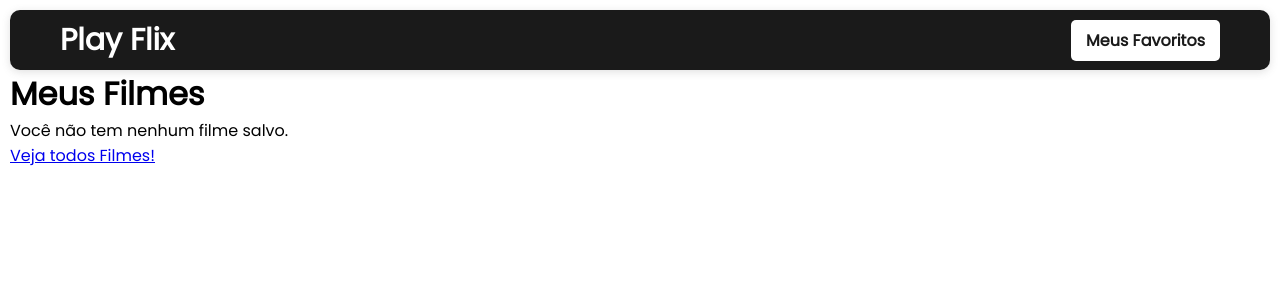
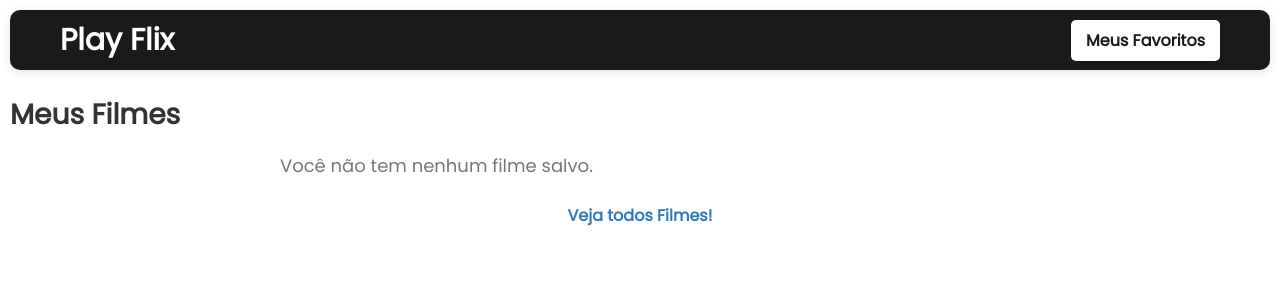
Before and after one commit to pablo-cruzbr/MovieFlix, a React (Vite) app: page /favoritos in a window 1280 px wide. Shown: the top 300 px of the page. Built offline with nearby package versions, Linux system fonts and the light colour scheme.

Commit message:
Atualizando styles da rota /favoritos

```diff
--- a/src/pages/Favoritos/favoritos.css
+++ b/src/pages/Favoritos/favoritos.css
@@ -0,0 +1,79 @@
+.movie-list-container {
+    margin-top: 1.5rem;
+}
+
+.movie-list-title {
+    margin-bottom: 1rem;
+    font-size: 1.75rem;
+    font-weight: bold;
+    color: #333;
+}
+
+.empty-movie-list-message {
+    font-size: 1.125rem;
+    color: #777;
+}
+
+.movie-list {
+    width: 90%;
+    max-width: 720px;
+    margin: 0 auto;
+}
+
+.movie-list-item {
+    list-style: none;
+    display: flex;
+    justify-content: space-between;
+    align-items: center;
+    padding: 0.75rem 0;
+    border-bottom: 1px solid #eee;
+}
+
+.movie-list-item:last-child {
+    border-bottom: none;
+}
+
+.movie-title {
+    font-size: 1rem;
+    color: #555;
+}
+
+.movie-actions {
+    display: flex;
+    gap: 0.5rem;
+}
+
+.movie-details-link,
+.movie-delete-button {
+    padding: 0.5rem 1rem;
+    border: 1px solid #ccc;
+    border-radius: 4px;
+    text-decoration: none;
+    color: #337ab7;
+    background-color: transparent;
+    cursor: pointer;
+    font-size: 0.875rem;
+}
+
+.movie-delete-button {
+    color: #d9534f;
+    border-color: #d9534f;
+}
+
+.movie-details-link:hover,
+.movie-delete-button:hover {
+    background-color: #f8f8f8;
+}
+
+.view-all-link {
+    display: block;
+    margin-top: 1.5rem;
+    text-align: center;
+    text-decoration: none;
+    color: #337ab7;
+    font-weight: bold;
+}
+
+.view-all-link:hover {
+    text-decoration: underline;
+}
--- a/src/pages/Favoritos/index.tsx
+++ b/src/pages/Favoritos/index.tsx
@@ -19,27 +19,27 @@ function Favoritos() {
     }, []);
 
     return (
-        <div className="meus-filmes">
-            <h1>Meus Filmes</h1>
+         <div className="movie-list-container"> {/* Alterado */}
+        <h1 className="movie-list-title">Meus Filmes</h1> {/* Alterado */}
 
-            <ul>
-                {filmes.length === 0 && <span>Você não tem nenhum filme salvo.</span>}
+        <ul className="movie-list"> {/* Alterado */}
+            {filmes.length === 0 && <span className="empty-movie-list-message">Você não tem nenhum filme salvo.</span>} {/* Alterado */}
 
             {filmes.map((item) => {
                 return (
-                        <li key={item.id}>
-                            <span>{item.title}</span>
+                    <li key={item.id} className="movie-list-item"> {/* Alterado */}
+                        <span className="movie-title">{item.title}</span> {/* Alterado */}
 
-                            <div>
-                                <Link to={`/detalhes/${item.id}`}> Ver detalhes</Link>
-                                <button>Excluir</button>
+                        <div className="movie-actions"> {/* Alterado */}
+                            <Link to={`/detalhes/${item.id}`} className="movie-details-link"> Ver detalhes</Link> {/* Alterado */}
+                            <button className="movie-delete-button">Excluir</button> {/* Alterado */}
                         </div>
                     </li>
                 );
             })}
         </ul>
 
-            <Link to="/">Veja todos Filmes!</Link>
+        <Link to="/" className="view-all-link">Veja todos Filmes!</Link> {/* Alterado */}
     </div>
     );
 }
```
Lines whose indentation alone changed are shown as unchanged.
